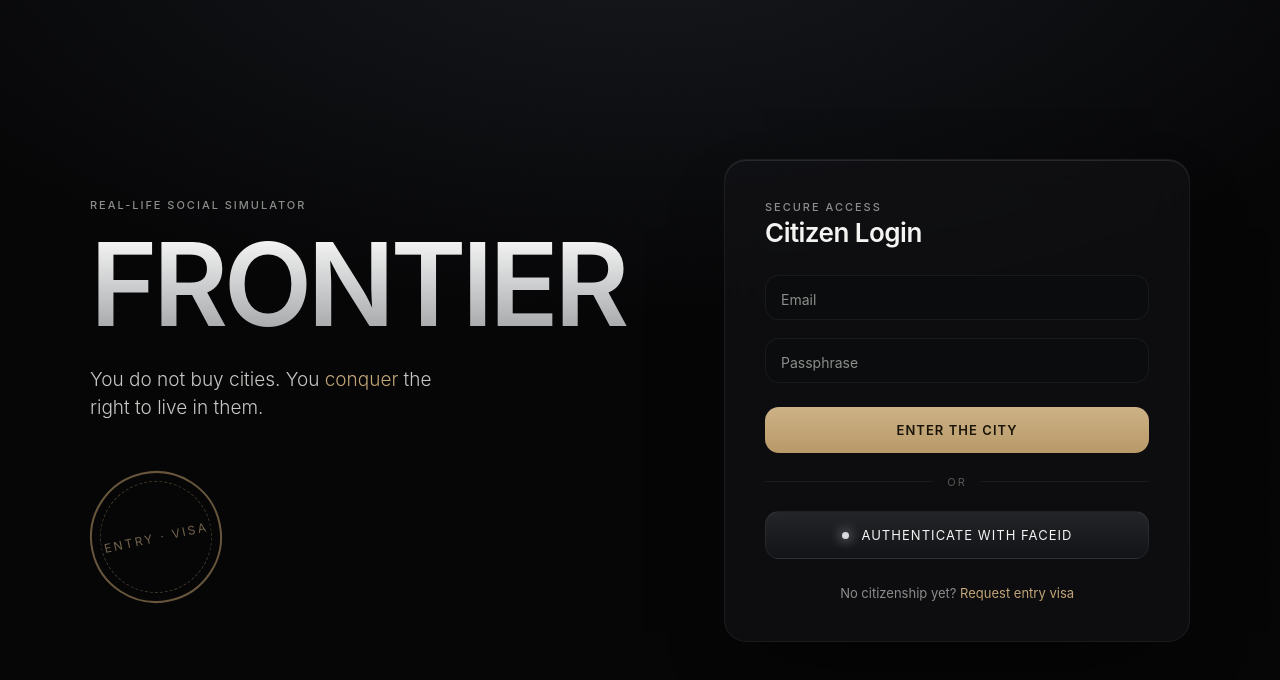
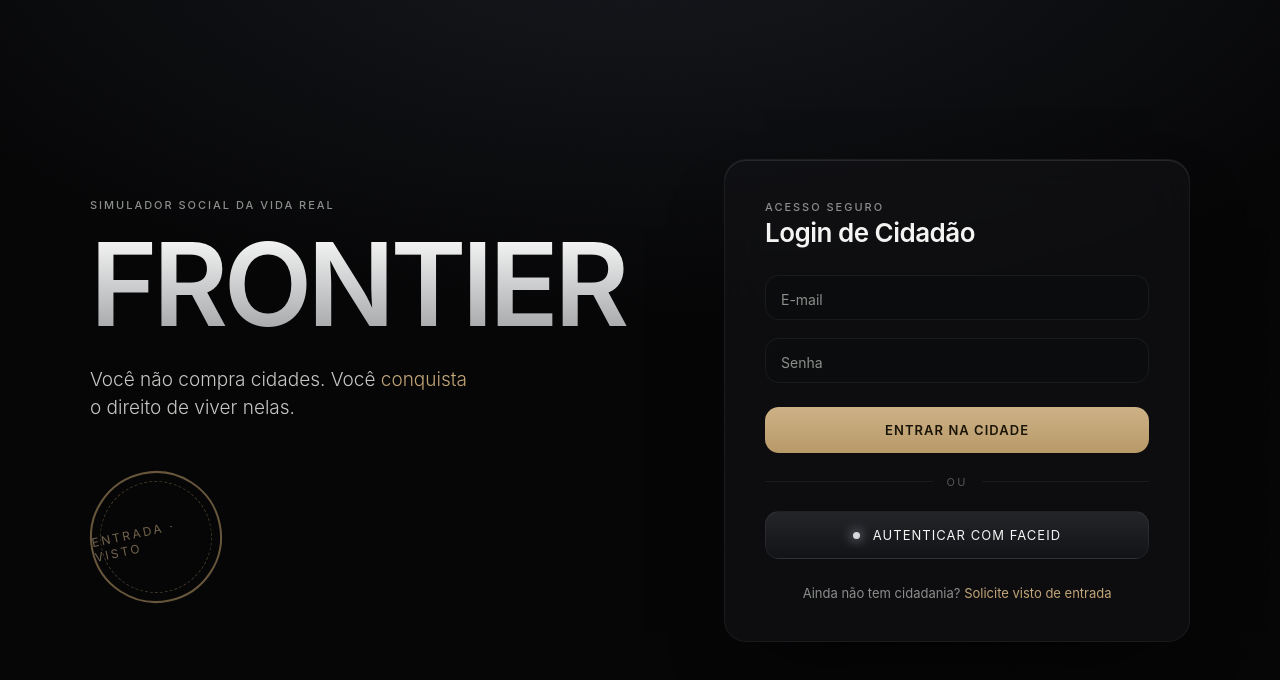
Before and after one commit to CarlitoPires/Frontier, a plain HTML site: page frontend/index.html in a window 1280 px wide. Drawn offline with Linux system fonts and the light colour scheme.

Commit message:
i18n: localize landing page + auth flow to pt-BR
- index.html: all UI strings translated, lang set to pt-BR, title,
  passport stamp, secure-access eyebrow and divider localized
- auth.js: FaceID scan status messages translated

```diff
--- a/frontend/index.html
+++ b/frontend/index.html
@@ -1,9 +1,9 @@
 <!DOCTYPE html>
-<html lang="en">
+<html lang="pt-BR">
 <head>
   <meta charset="UTF-8" />
   <meta name="viewport" content="width=device-width, initial-scale=1.0" />
-  <title>FRONTIER · Access</title>
+  <title>FRONTIER · Acesso</title>
   <link rel="stylesheet" href="css/obsidian.css" />
   <link rel="stylesheet" href="css/auth.css" />
 </head>
@@ -13,46 +13,46 @@
   <main class="auth-shell">
     <!-- Brand column -->
     <section class="auth-brand cine">
-      <p class="eyebrow">Real-Life Social Simulator</p>
+      <p class="eyebrow">Simulador social da vida real</p>
       <h1 class="display auth-wordmark">FRONTIER</h1>
       <p class="auth-tagline">
-        You do not buy cities. You <span class="metal">conquer</span> the right to live in them.
+        Você não compra cidades. Você <span class="metal">conquista</span> o direito de viver nelas.
       </p>
       <div class="passport-stamp" aria-hidden="true">
-        <span>ENTRY · VISA</span>
+        <span>ENTRADA · VISTO</span>
       </div>
     </section>
 
     <!-- Access column -->
     <section class="auth-card glass cine cine-delay-1">
       <header class="auth-head">
-        <p class="eyebrow">Secure Access</p>
-        <h2 class="display" style="font-size:26px">Citizen Login</h2>
+        <p class="eyebrow">Acesso Seguro</p>
+        <h2 class="display" style="font-size:26px">Login de Cidadão</h2>
       </header>
 
       <form id="login-form" autocomplete="off" novalidate>
         <div class="field">
           <input type="email" id="email" placeholder=" " required />
-          <label for="email">Email</label>
+          <label for="email">E-mail</label>
         </div>
         <div class="field">
           <input type="password" id="password" placeholder=" " required />
-          <label for="password">Passphrase</label>
+          <label for="password">Senha</label>
         </div>
 
         <button type="submit" class="btn btn-gold" style="width:100%; margin-top:6px">
-          Enter the City
+          Entrar na cidade
         </button>
 
-        <div class="auth-divider"><span>or</span></div>
+        <div class="auth-divider"><span>ou</span></div>
 
         <button type="button" id="biometric-btn" class="btn" style="width:100%">
-          <span class="bio-dot"></span> Authenticate with FaceID
+          <span class="bio-dot"></span> Autenticar com FaceID
         </button>
       </form>
 
       <p class="auth-foot">
-        No citizenship yet? <a href="#" class="metal">Request entry visa</a>
+        Ainda não tem cidadania? <a href="#" class="metal">Solicite visto de entrada</a>
       </p>
     </section>
   </main>
@@ -71,7 +71,7 @@
       <div class="bio-scanline"></div>
       <div class="bio-ring"></div>
     </div>
-    <p id="bio-status" class="eyebrow bio-status">Aligning facial geometry…</p>
+    <p id="bio-status" class="eyebrow bio-status">Alinhando geometria facial…</p>
   </div>
 
   <script src="js/auth.js"></script>
--- a/frontend/js/auth.js
+++ b/frontend/js/auth.js
@@ -34,10 +34,10 @@
     overlay.setAttribute("aria-hidden", "false");
 
     const steps = [
-      "Aligning facial geometry…",
-      "Mapping 30,000 reference points…",
-      "Verifying liveness…",
-      "Matching citizen identity…",
+      "Alinhando geometria facial…",
+      "Mapeando 30.000 pontos de referência…",
+      "Verificando vivacidade…",
+      "Confrontando identidade do cidadão…",
     ];
     for (const s of steps) {
       status.textContent = s;
@@ -45,7 +45,7 @@
     }
 
     overlay.classList.add("success");
-    status.textContent = "Identity confirmed";
+    status.textContent = "Identidade confirmada";
     await wait(900);
     goToDashboard();
   });
```
